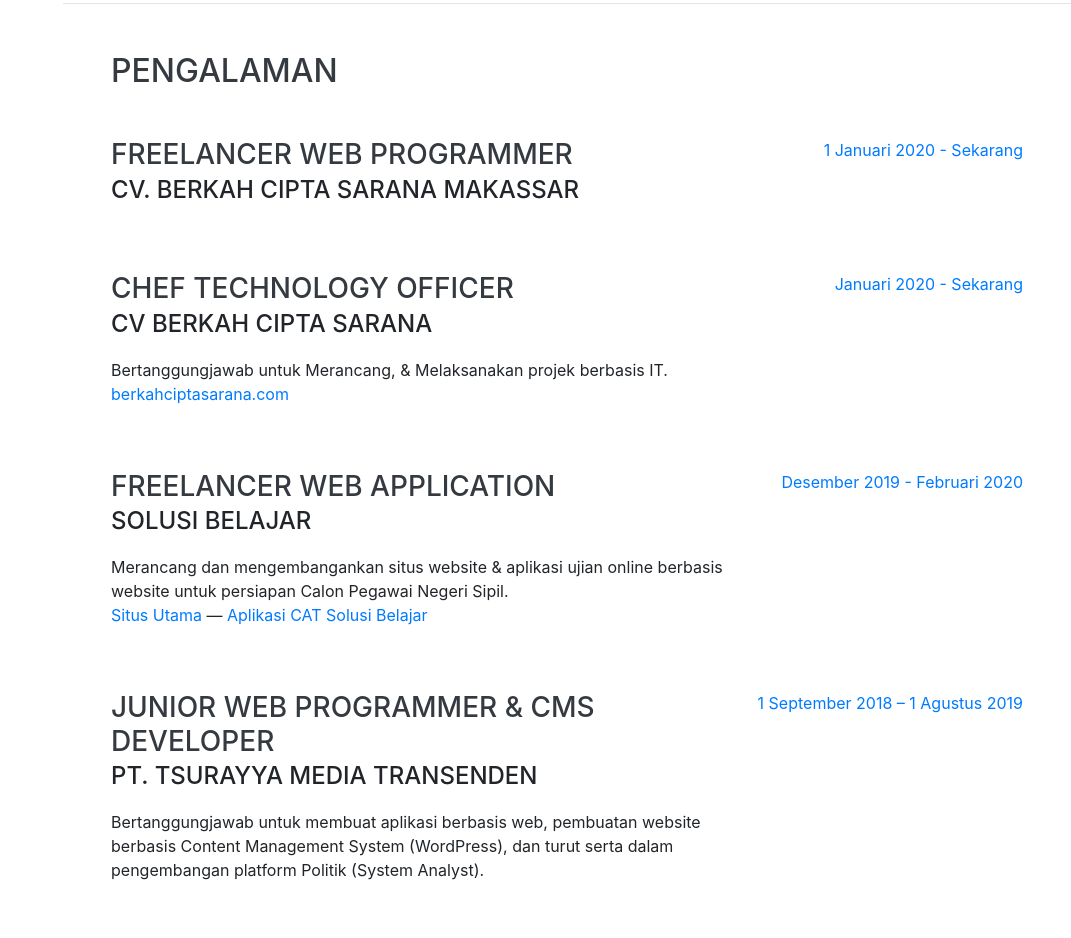
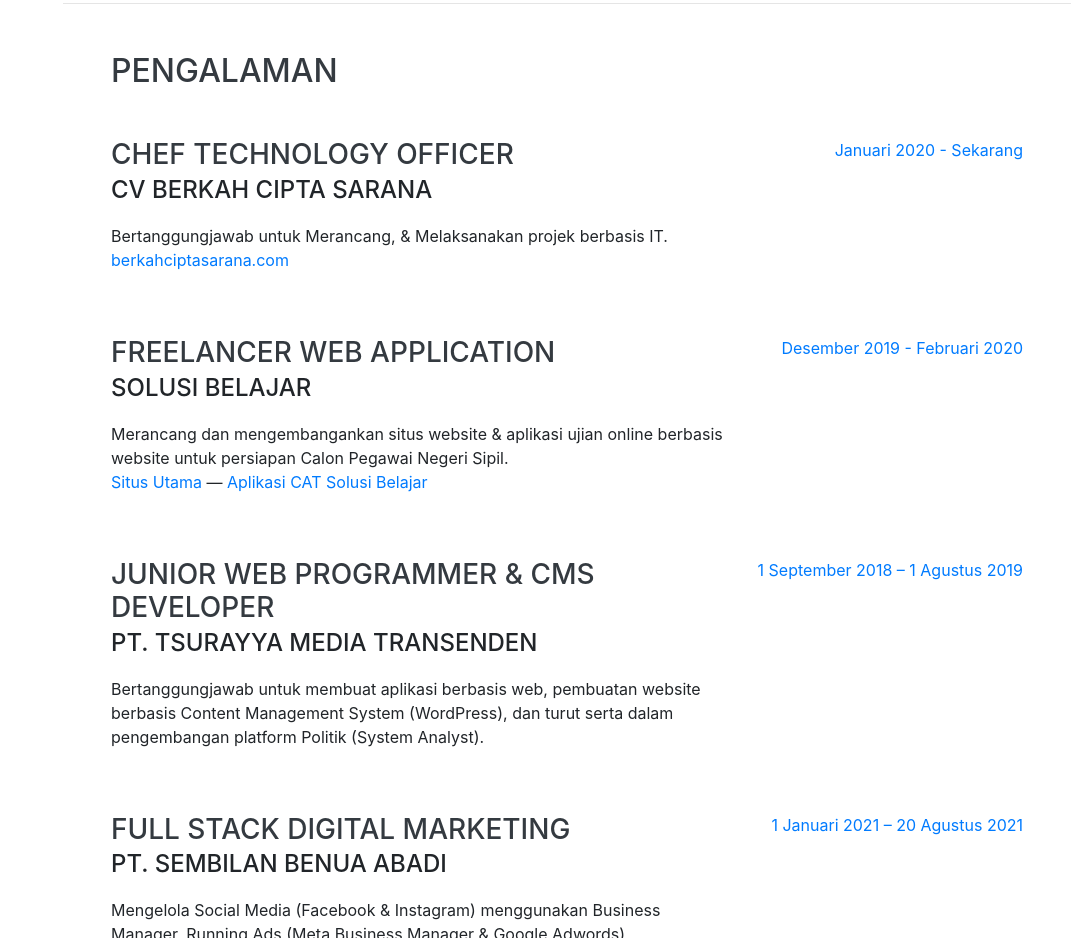
Before and after one commit to quraishtaslim/quraishtaslim.github.io, a website with bundled scripts: page index.html in a window 1280 px wide. Shown: the part 797-1735 px from the top of the page, without its empty margins (209-1280 px from the left). Built offline with nearby package versions, Linux system fonts and the light colour scheme; a web font is replaced by a local one.

Commit message:
Update index.html

```diff
--- a/index.html
+++ b/index.html
@@ -86,18 +86,7 @@
     <section class="resume-section p-3 p-lg-5 d-flex justify-content-center" id="experience">
       <div class="w-100">
         <h2 class="mb-5">Pengalaman</h2>
-        <div class="resume-item d-flex flex-column flex-md-row justify-content-between mb-5">
-          <div class="resume-content">
-            <h3 class="mb-0">Freelancer Web Programmer</h3>
-            <div class="subheading mb-3">CV. Berkah Cipta Sarana Makassar</div>
-            <p></p>
-          </div>
-          <div class="resume-date text-md-right">
-            <span class="text-primary">1 Januari 2020 - Sekarang </span>
-          </div>
-        </div>
-
-        <div class="resume-item d-flex flex-column flex-md-row justify-content-between mb-5">
+         <div class="resume-item d-flex flex-column flex-md-row justify-content-between mb-5">
           <div class="resume-content">
             <h3 class="mb-0">Chef Technology Officer</h3>
             <div class="subheading mb-3">CV Berkah Cipta Sarana</div>
```
